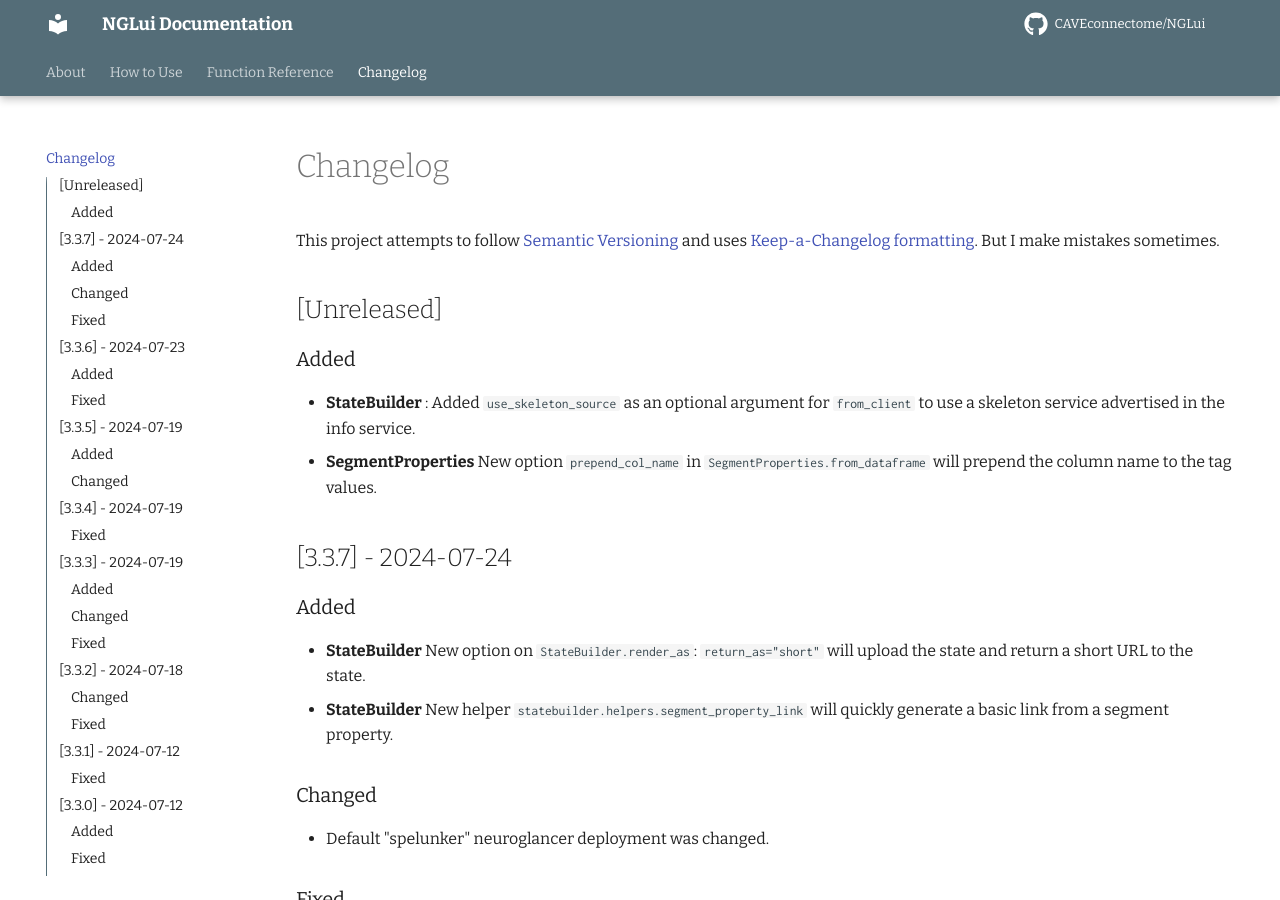
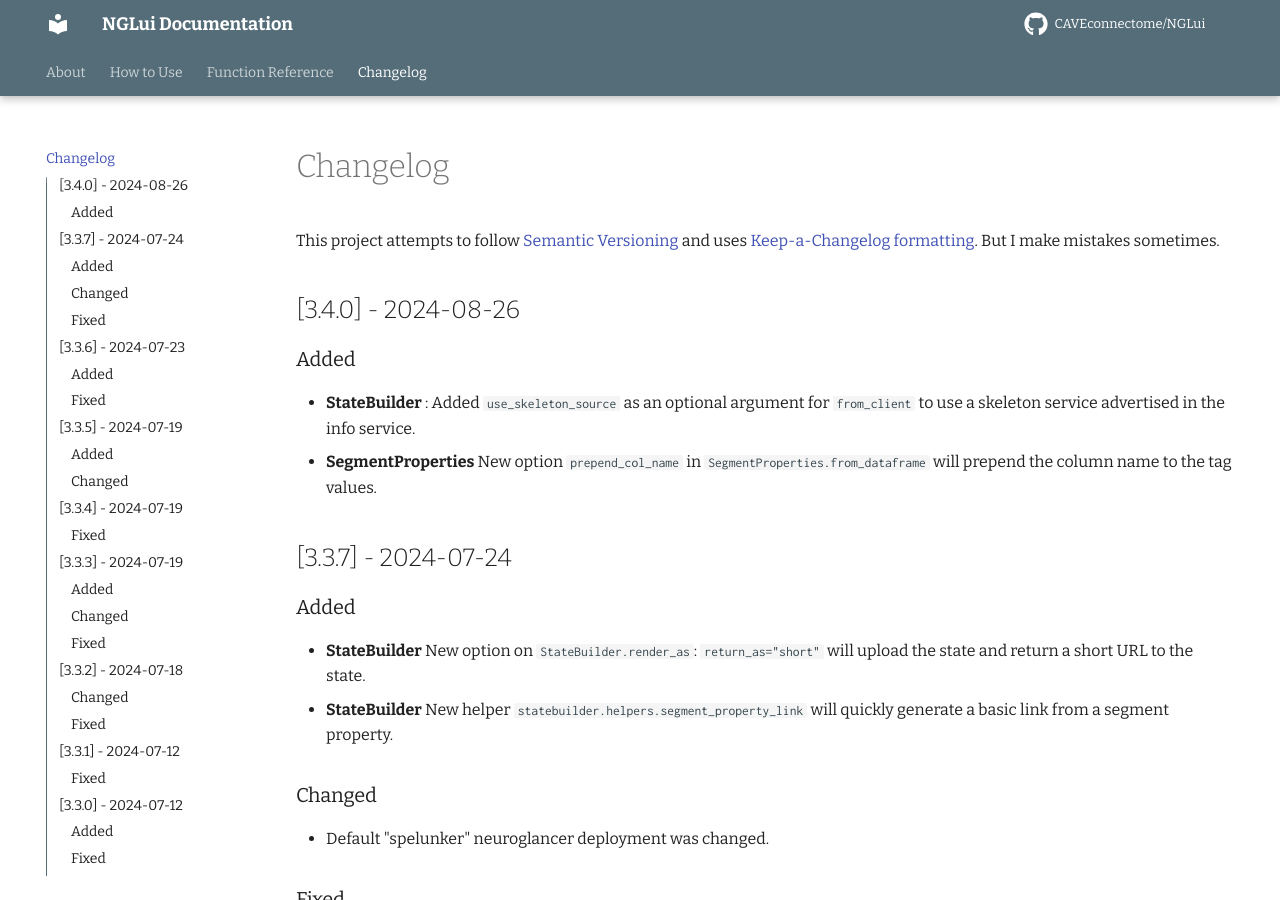
Before and after one commit to CAVEconnectome/nglui, an MkDocs documentation site: the page built from docs/changelog.md, in a window 1280 px wide and 900 px high. Built offline with MkDocs 1.6.1 and Material for MkDocs 9.7.7, drawn with Linux system fonts in a browser that asks for light colours; comment, search, counter and statistics services are not loaded.

Commit message:
add version to changelog

```diff
--- a/docs/changelog.md
+++ b/docs/changelog.md
@@ -2,7 +2,7 @@
 
 This project attempts to follow [Semantic Versioning](https://semver.org) and uses [Keep-a-Changelog formatting](https://keepachangelog.com/en/1.0.0/). But I make mistakes sometimes.
 
-## [Unreleased]
+## [3.4.0] - 2024-08-26
 
 ### Added
 
```
